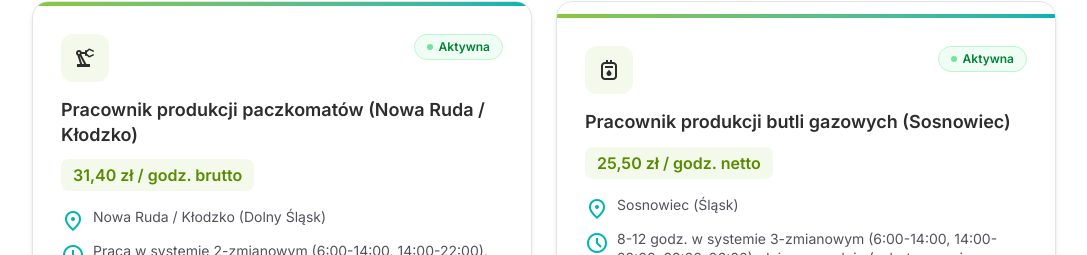
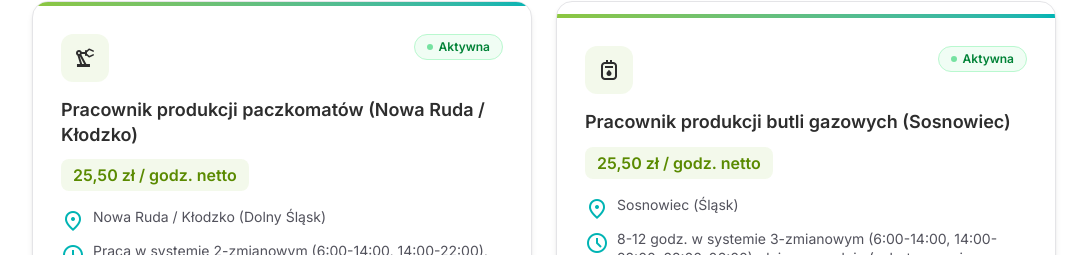
Before and after one commit to jekon33253-cyber/JobMe, a React (Vite) app: page / in a window 1280 px wide. Shown: the part 1467-1722 px from the top of the page, without its empty margins (96-1183 px from the left). Built offline with nearby package versions, Linux system fonts and the light colour scheme.

Commit message:
fix: update parcel locker worker rate to net (25.50 PLN/h) in translations

```diff
--- a/src/locales/translations.js
+++ b/src/locales/translations.js
@@ -234,8 +234,8 @@ export const translations = {
       jobs: [
         {
           jobTitle: "Pracownik produkcji paczkomatów (Nowa Ruda / Kłodzko)",
-          salary: "31,40 zł / godz. brutto",
-          salarySub: "(dla studentów netto). Dla osób powyżej 26 roku życia: 25,50 zł / godz. netto.",
+          salary: "25,50 zł / godz. netto",
+          salarySub: "(dla studentów: 31,40 zł / godz. netto). Możliwość zaliczek.",
           contract: "Umowa zlecenie ze składkami ZUS. Praca w pełni legalna.",
           location: "Nowa Ruda / Kłodzko (Dolny Śląsk)",
           shifts: "Praca w systemie 2-zmianowym (6:00-14:00, 14:00-22:00), od poniedziałku do piątku.",
@@ -517,8 +517,8 @@ export const translations = {
       jobs: [
         {
           jobTitle: "Працівник виробництва поштоматів (Нова Руда / Клодзко)",
-          salary: "31,40 зл / год брутто",
-          salarySub: "(для студентів нетто). Для осіб старше 26 років: 25,50 зл / год нетто.",
+          salary: "25,50 зл / год нетто",
+          salarySub: "(для студентів: 31,40 зл / год нетто). Можливість авансів.",
           contract: "Договір злеценя зі внесками ZUS. Повністю легальна робота.",
           location: "Нова Руда / Клодзко (Нижня Сілезія)",
           shifts: "Робота в 2-змінній системі (6:00-14:00, 14:00-22:00), з понеділка по п'ятницю.",
@@ -800,8 +800,8 @@ export const translations = {
       jobs: [
         {
           jobTitle: "Parcel Locker Production Worker (Nowa Ruda / Kłodzko)",
-          salary: "PLN 31.40 / hour gross",
-          salarySub: "(net for students). For people over 26 years old: PLN 25.50 / hour net.",
+          salary: "PLN 25.50 / hour net",
+          salarySub: "(for students: PLN 31.40 / hour net). Advance payments available.",
           contract: "Mandate contract (umowa zlecenie) with ZUS contributions. Fully legal employment.",
           location: "Nowa Ruda / Kłodzko (Lower Silesia)",
           shifts: "2-shift system (6:00-14:00, 14:00-22:00), Monday to Friday.",
```
